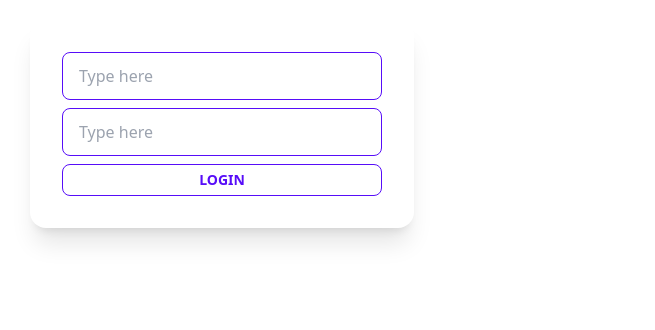
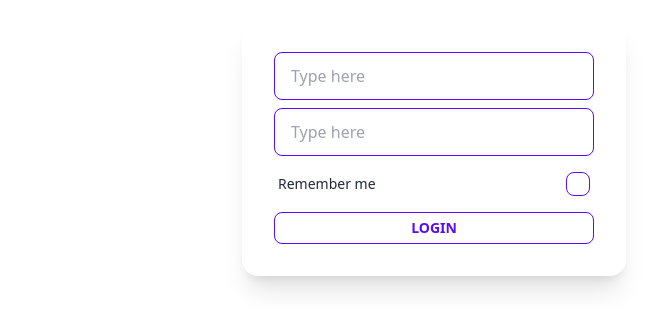
Before and after one commit to melkher-dev/resume_builder, a Vue app in the folder frontend/: page /login in a window 1280 px wide. Shown: the top 330 px of the page, without its empty margins (206-861 px from the left). Built offline with nearby package versions, Linux system fonts and the light colour scheme.

Commit message:
remember token

```diff
--- a/frontend/src/assets/main.css
+++ b/frontend/src/assets/main.css
@@ -1,6 +1,6 @@
 @import './base.css';
 
-#app {
+/* #app {
   max-width: 1280px;
   margin: 0 auto;
   padding: 2rem;
@@ -32,4 +32,4 @@ a,
     grid-template-columns: 1fr 1fr;
     padding: 0 2rem;
   }
-}
+} */
--- a/frontend/src/components/NavBar.vue
+++ b/frontend/src/components/NavBar.vue
@@ -48,44 +48,38 @@
             </ul> -->
         </div>
         <div class="navbar-end">
-            <router-link to="/login" class="nav-link m-2">Login</router-link>
-            <router-link to="/register" class="nav-link m-2">Register</router-link>
-            <button @click="logout" class="nav-link m-2">Logout</button>
+            <div v-if="!user">
+                <router-link to="/login" class="nav-link m-2">Login</router-link>
+                <router-link to="/register" class="nav-link m-2">Register</router-link>
+            </div>
+            <div class="grid grid-cols-2">
+                <p class="mt-2">{{ user.name }}</p>
+                <button @click="logout" class="btn btn-outline btn-ghost btn-sm m-2">Logout</button>
+            </div>
         </div>
     </div>
-
-    <!-- <div>
-        <nav class="bg-white border-gray-200 px-2 sm:px-4 py-2.5 rounded dark:bg-gray-900">
-            <div class="container flex flex-wrap items-center justify-between mx-auto">
-                <div class="navbar bg-base-100 w-full">
-                    <div class="flex-1">
-                        <a class="btn btn-ghost normal-case text-xl">daisyUI</a>
-                    </div>
-                    <div class="float-right">
-                        <ul class="menu menu-horizontal px-1 navbar-end">
-                            <li>
-                                <router-link to="/login" class="nav-link" href="#">Login</router-link>
-                            </li>
-                            <li>
-                                <router-link to="/register" class="nav-link" href="#">Register</router-link>
-                            </li>
-                        </ul>
-                    </div>
-                </div>
-            </div>
-        </nav>
-    </div> -->
 </template>
 
 <script setup lang="ts">
 import { RouterLink } from 'vue-router';
 import axios from 'axios';
 import { useRouter } from 'vue-router';
+import { onMounted } from 'vue';
+import { ref } from 'vue';
 
 const router = useRouter();
+
+const user = ref({});
 
 const logout = async () => {
     await axios.post('http://localhost/logout');
     await router.push('/login');
 }
+
+onMounted(async () => {
+    const { data } = await axios.get('/api/user');
+    user.value = data;
+    console.log('user.value :>> ', user.value);
+});
+
 </script>
--- a/frontend/src/views/auth/Login.vue
+++ b/frontend/src/views/auth/Login.vue
@@ -1,11 +1,19 @@
 <template>
-    <div class="card w-96 bg-base-100 shadow-xl m-5">
+    <div class="flex justify-center m-5">
+        <div class="card w-96 bg-base-100 shadow-xl">
             <div class="card-body">
                 <input v-model="form.email" type="text" placeholder="Type here"
                     class="input input-bordered input-primary w-full max-w-xs" />
                 <input v-model="form.password" type="password" placeholder="Type here"
                     class="input input-bordered input-primary w-full max-w-xs" />
+                <div class="form-control">
+                    <label class="label cursor-pointer">
+                        <span class="label-text">Remember me</span>
+                        <input v-model="form.remember" type="checkbox" class="checkbox checkbox-primary" />
+                    </label>
+                </div>
                 <button @click="login" class="btn btn-outline btn-primary btn-sm">Login</button>
+            </div>
         </div>
     </div>
 </template>
@@ -19,7 +27,8 @@ const router = useRouter();
 
 const form = reactive({
     email: '',
-    password: ''
+    password: '',
+    remember: false
 })
 
 const getToken = async () => {
--- a/frontend/src/views/auth/Register.vue
+++ b/frontend/src/views/auth/Register.vue
@@ -1,5 +1,6 @@
 <template>
-    <div class="card w-96 bg-base-100 shadow-xl m-5">
+    <div class="flex justify-center m-5">
+        <div class="card w-96 bg-base-100 shadow-xl">
             <div class="card-body">
                 <input v-model="form.name" type="text" placeholder="Type here"
                     class="input input-bordered input-primary w-full max-w-xs" />
@@ -10,6 +11,7 @@
                 <input v-model="form.password_confirmation" type="password" placeholder="Type here"
                     class="input input-bordered input-primary w-full max-w-xs" />
                 <button @click="register" class="btn btn-outline btn-primary btn-sm">Register</button>
+            </div>
         </div>
     </div>
 </template>
```
Lines whose indentation alone changed are shown as unchanged.
